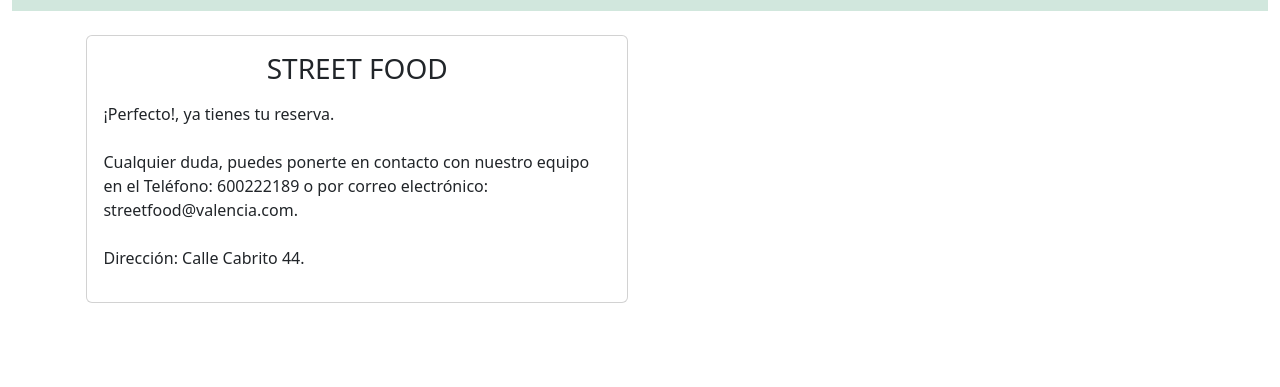
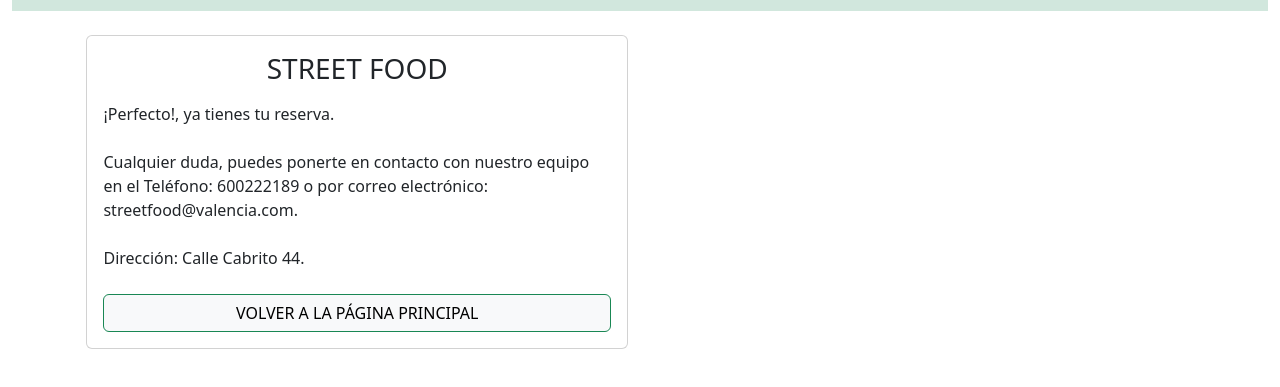
Before and after one commit to jorgemctin/DigitalMenuRestaurant, a plain HTML site: page pages/reserva.html in a window 1280 px wide. Shown: the part 133-520 px from the top of the page. Drawn offline with nearby package versions, Linux system fonts and the light colour scheme; files that its build step writes are made by us from their sources.

Commit message:
add reservation page

```diff
--- a/css/style.css
+++ b/css/style.css
@@ -13,6 +13,11 @@
     background:  rgba(190, 26, 26, 0.581);
 
 }
+
+a {
+    text-decoration: none;
+    color: black;
+  }
 
 /* .body{
     margin: 0;
--- a/pages/reserva.html
+++ b/pages/reserva.html
@@ -31,7 +31,7 @@
           </div>
         </div>
 
-      <div class="container-fluid d-flex justify-content-center">
+      <div class="container-fluid d-flex justify-content-around">
         <div class="row">
           <div class="col-6">
             <div class="card">
@@ -39,6 +39,10 @@
                 <h3 class="card-title text-center">STREET FOOD</h3>
                 <p class="card-text text-center"><p>¡Perfecto!, ya tienes tu reserva.<br><br> Cualquier duda, puedes ponerte en contacto con nuestro
                     equipo en el Teléfono: 600222189 o por correo electrónico: streetfood@valencia.com. <br><br> Dirección: Calle Cabrito 44.</p>
+
+                    <div class="d-grid mt-4">
+                        <button class="btn btn-light btn btn-outline-success" type="button "><a class="link-offset-2 link-offset-3-hover link-underline link-underline-opacity-0" href="/index.html"> VOLVER A LA PÁGINA PRINCIPAL</a></button>
+                      </div>
               </div>
             </div>
             </div>
```
Also changed, not shown: pages/contacto.html (+1 -2 lines).
